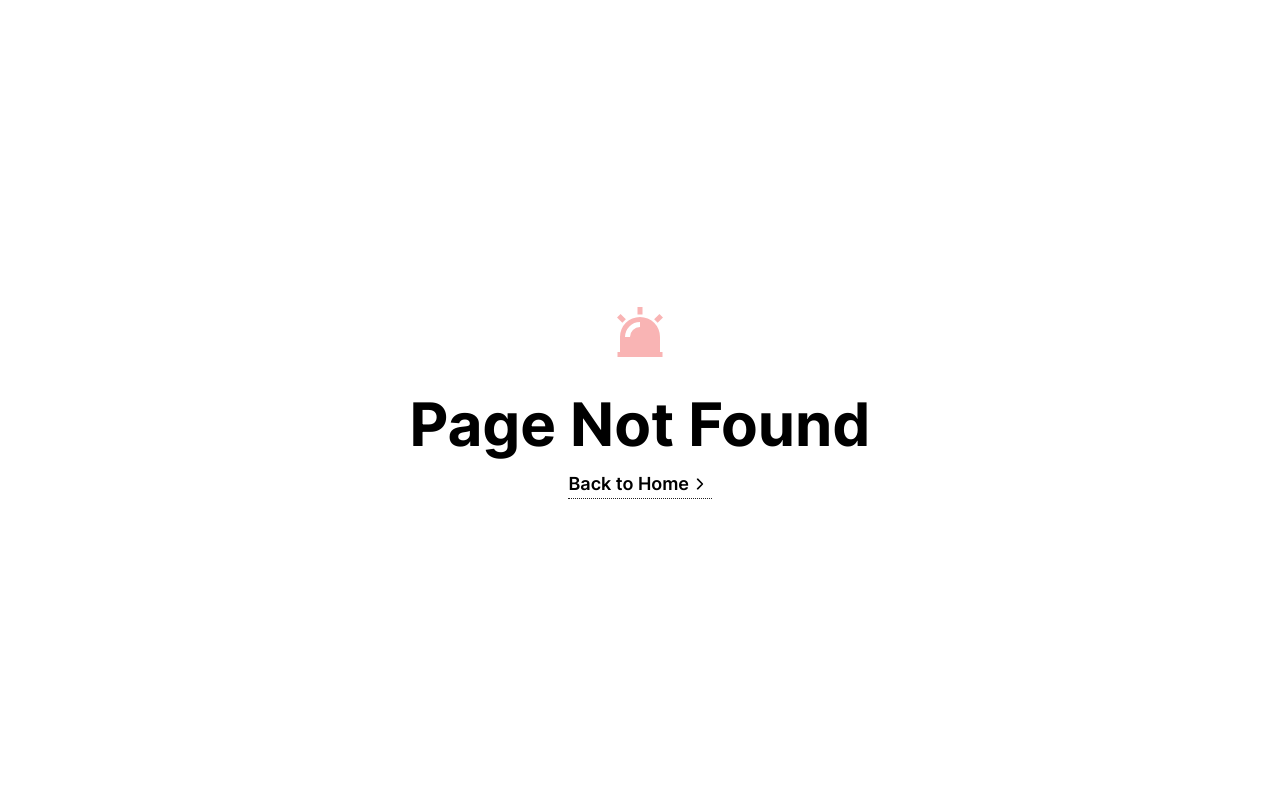
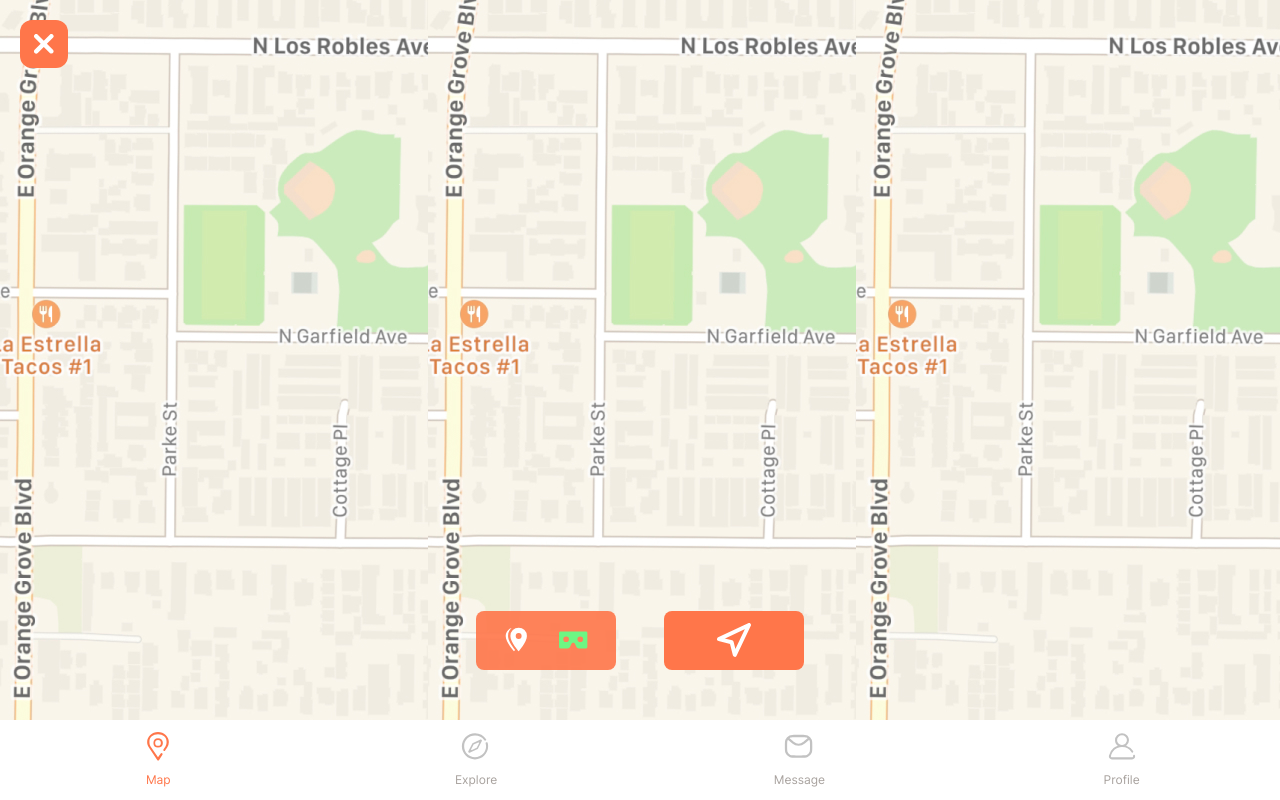
Before and after one commit to resistantJs/woofwoof, a Next.js app: page /go in a window 1280 px wide. Before the commit this address had no page. Built offline with nearby package versions, Linux system fonts and the light colour scheme.

Commit message:
Final Commit

```diff
--- a/src/components/Banner.tsx
+++ b/src/components/Banner.tsx
@@ -49,7 +49,7 @@ export default function Banner({
               {big && 'Dog Tips'}
             </div>
             <a
-              href='#'
+              href='/guide'
               className='mt-0.5 block text-base font-medium leading-tight text-white hover:underline'
             >
               {title}
--- a/src/components/GoButton.tsx
+++ b/src/components/GoButton.tsx
@@ -1,8 +1,9 @@
-
+import Link from "next/link"
 
 export default function GoButton(){
     return(
         <>
+        <Link href='/go'>
             <div className='h-[59px] w-[140px] rounded-lg bg-orange '>
           <div className="flex justify-center pt-3">
         <svg
@@ -23,6 +24,7 @@ export default function GoButton(){
         </svg>
         </div>
       </div>
+      </Link>
         </>
     )
 }
--- a/src/components/SearchBar.tsx
+++ b/src/components/SearchBar.tsx
@@ -47,7 +47,7 @@ focus:border-sky-500 focus:outline-none focus:ring-1 focus:ring-sky-500'
           {filters.map((filter, i) => (
             <div
               key={i}
-              className={`rounded-full border-2 border-orange  px-3 py-2 ${i == 0 ? ' text-white bg-orange' : 'bg-white text-black' }`}
+              className={`rounded-full border-2 border-orange  px-3 py-2 ${i == 0 ? ' text-white bg-orange' : 'bg-stone-100 text-black' }`}
             >
               {filter}
             </div>
--- a/src/components/SwitchButton.tsx
+++ b/src/components/SwitchButton.tsx
@@ -1,4 +1,4 @@
-export default function SwitchButton() {
+export default function SwitchButton({active}:{active:boolean}) {
   return (
     <>
       <div className='h-[59px] w-[140px] rounded-lg bg-orange bg-opacity-90 '>
@@ -23,7 +23,7 @@ export default function SwitchButton() {
             viewBox='0 0 29 18'
           >
             <path
-              fill='#545454'
+              fill={!active ? '#545454' : '#6DF683'}
               d='M26.944.476H1.456C.674.476.04 1.11.04 1.892v14.16c0 .782.634 1.416 1.416 1.416h7.09a2.831 2.831 0 002.582-1.67l1.228-2.728c.349-.776 1.063-1.266 1.844-1.266.781 0 1.495.49 1.844 1.266l1.228 2.728a2.832 2.832 0 002.582 1.67h7.09c.782 0 1.416-.634 1.416-1.416V1.892c0-.782-.634-1.416-1.416-1.416zM7.12 11.096a2.832 2.832 0 110-5.664 2.832 2.832 0 010 5.664zm14.16 0a2.832 2.832 0 110-5.664 2.832 2.832 0 010 5.664z'
             ></path>
           </svg>
--- /dev/null
+++ b/src/components/X.tsx
@@ -0,0 +1,23 @@
+import Link from "next/link";
+
+export default function X() {
+
+  return (
+      <Link href='/'>
+    <div className='absolute top-5 left-5 grid h-12 w-12 place-items-center justify-items-center rounded-xl bg-orange'>
+      <svg
+        xmlns='http://www.w3.org/2000/svg'
+        width='20'
+        height='20'
+        fill='none'
+        viewBox='0 0 20 20'
+      >
+        <path
+          fill='#fff'
+          d='M12.897 9.784l6.026-6.026A2.201 2.201 0 0015.81.645L9.784 6.67 3.758.645A2.201 2.201 0 10.645 3.758L6.67 9.784.645 15.81a2.201 2.201 0 003.113 3.113l6.026-6.026 6.026 6.026c.43.43.993.645 1.556.645a2.201 2.201 0 001.556-3.758l-6.025-6.026z'
+        ></path>
+      </svg>
+    </div>
+    </Link>
+  );
+}
--- /dev/null
+++ b/src/components/dots.tsx
@@ -0,0 +1,10 @@
+
+export default function Dots({position}: {position:String}) {
+  return (
+    <>
+        <div className={`rounded-full w-5 h-5 bg-orange border-1 border-orange border-opacity-80 absolute ${position}`}>
+
+        </div>
+    </>
+  );
+}
--- /dev/null
+++ b/src/components/next.tsx
@@ -0,0 +1,20 @@
+export default function Next() {
+  return (
+    <div className='h-[59px] w-[140px] rounded-lg bg-orange '>
+      <div className='flex content-center justify-center gap-8 pt-3'>
+        <svg
+          xmlns='http://www.w3.org/2000/svg'
+          width='35'
+          height='30'
+          fill='none'
+          viewBox='0 0 35 30'
+        >
+          <path
+            fill='#fff'
+            d='M2 13a2 2 0 100 4v-4zm32.414 3.414a2 2 0 000-2.828L21.686.858a2 2 0 10-2.828 2.828L30.172 15 18.858 26.314a2 2 0 102.828 2.828l12.728-12.728zM2 17h31v-4H2v4z'
+          ></path>
+        </svg>
+      </div>
+    </div>
+  );
+}
--- /dev/null
+++ b/src/pages/go.tsx
@@ -0,0 +1,25 @@
+import * as React from 'react';
+
+import Nav from '@/components/nav';
+import SwitchButton from '@/components/SwitchButton';
+import GoButton from '@/components/GoButton';
+import X from '@/components/X';
+
+export default function Go() {
+  return (
+    <div
+      className='h-full w-full'
+      style={{ backgroundImage: `url(images/map.jpg)` }}
+    >
+      <X />
+      <Nav active='map' />
+      <div className=' min-h-screen flex-col items-center justify-center text-center'></div>
+      <div className=' absolute bottom-[130px]  w-full'>
+        <div className=' flex justify-center gap-12 '>
+          <SwitchButton active={true}/>
+          <GoButton />
+        </div>
+      </div>
+    </div>
+  );
+}
--- /dev/null
+++ b/src/pages/guide.tsx
@@ -0,0 +1,39 @@
+import Nav from '@/components/nav';
+import Next from '@/components/next';
+import Link from 'next/link';
+
+export default function Guide() {
+  return (
+    <>
+      <Link href='/explore'>
+        <h3 className='bg-orange py-6 px-4 text-white'> Back</h3>
+      </Link>
+      <div className='p-8'>
+        <Nav active='profile' />
+        <h2 className=' pb-8 text-2xl'>Do you own a dog or planing for one?</h2>
+        <div
+          className='h-[200px] w-full bg-no-repeat'
+          style={{ backgroundImage: `url(images/BigBanner.jpg)` }}
+        ></div>
+        <p className='py-8'>
+          Feeding dogs require techniques! If you don&apos;t want your dog. Post
+          navigation As a leader, it is your responsibility to provide food.
+          Feeding on a schedule is a good way to keep an eye on what your dog is
+          consuming as well as letting him know that you are the leader. When I
+          say schedule, I do not mean feed the same time every day. I mean, feed
+          at different times every day, and make each feeding a training
+          session. You want your dog to know that feeding happens when you are
+          ready, not because of what his internal clock says. Feeding at
+          different times in the morning and at different times in the evening.
+          There are two ways to feed your dog. Regular feeding occurs when you
+          place the bowl on the floor allowing the dog to eat it all, at one
+          time. Hand-feeding occurs when the dog has to work for each bite of
+          food he receives. Hand-feeding is a technique that should be done the
+          very first week with your foster dog. The goal of feeding for
+          leadership is for your dog to learn problem-solving techniques as well
+          as show self-control. This is the foundation of all training.
+        </p>
+      </div>
+    </>
+  );
+}
--- a/src/pages/index.tsx
+++ b/src/pages/index.tsx
@@ -12,6 +12,7 @@ import Map from '@/components/svgs/map';
 import SearchBar from '@/components/SearchBar';
 import SwitchButton from '@/components/SwitchButton';
 import GoButton from '@/components/GoButton';
+import Dots from '@/components/dots';
 
 /**
  * SVGR Support
@@ -24,22 +25,26 @@ import GoButton from '@/components/GoButton';
 // Before you begin editing, follow all comments with `STARTERCONF`,
 // to customize the default configuration.
 
+
 export default function HomePage() {
   return (
+    <div
+      className='h-full w-full'
+      style={{ backgroundImage: `url(images/map.jpg)` }}
+    >
+      <Nav active='map' />
+      <SearchBar />
 
-      <div className='h-full w-full' style={{ backgroundImage: `url(images/map.jpg)` }}>
-        <Nav active='map' />
-        <SearchBar />
-
-        <div className=' min-h-screen flex-col items-center justify-center text-center'>
-        </div>
-        <div className=' absolute w-full  bottom-[130px]'>
-          <div className=' gap-12 flex justify-center '>
-        <SwitchButton />
-        <GoButton />
-        </div>
+      <div className=' min-h-screen flex-col items-center justify-center text-center'></div>
+      <Dots position = 'top-60 left-10'/>
+      <Dots position = 'right-60 bottom-60'/>
+      <Dots position = 'left-[230px] top-[290px]'/>
+      <div className=' absolute bottom-[130px]  w-full'>
+        <div className=' flex justify-center gap-12 '>
+          <SwitchButton active={false} />
+            <GoButton />
         </div>
       </div>
-
+    </div>
   );
 }
--- a/src/pages/profile.tsx
+++ b/src/pages/profile.tsx
@@ -1,9 +1,24 @@
 import Nav from "@/components/nav"
+import Next from "@/components/next"
+import Link from "next/link"
+
 export default function Profile() {
     return(
         <>
         <div >
             <Nav active='profile'/>
+            <h3 className="py-6 px-4 bg-orange text-white"> Tell Us About You</h3>
+            <h1 className="text-[280px] text-stone-300 text-center py-[140px]">01</h1>
+            <h2 className=" px-8 text-2xl">Do you own a dog or planing for one?</h2>
+            <div className="flex flex-col justify-center gap-2 m-10">
+                <div className="px-10 py-3 bg-orange rounded-xl text-center text-white text-lg">Yes</div>
+                <div className="px-10 py-3 bg-orange rounded-xl text-center text-white text-lg">No</div>
+            </div>
+            <Link href='/'>
+            <div className="absolute right-10">
+            <Next></Next>
+            </div>
+            </Link>
         </div>
         </>
     )
```
Also changed, not shown: public/svg/Arrow 1.svg (added), public/svg/x.svg (added).
